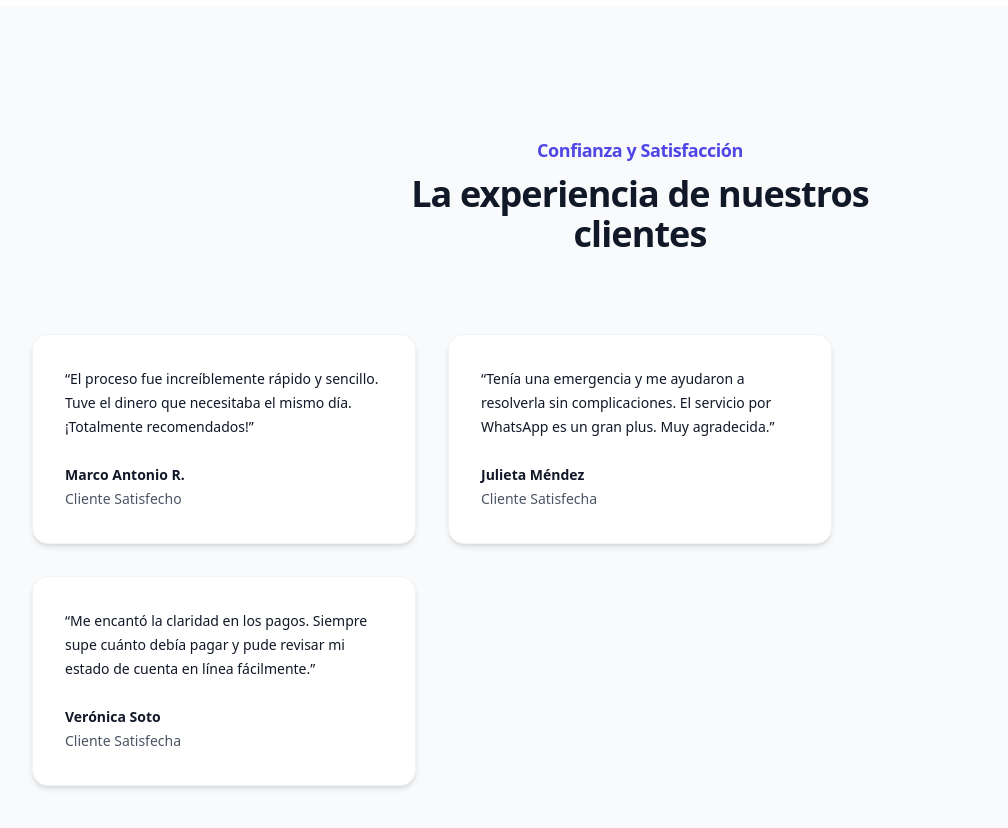
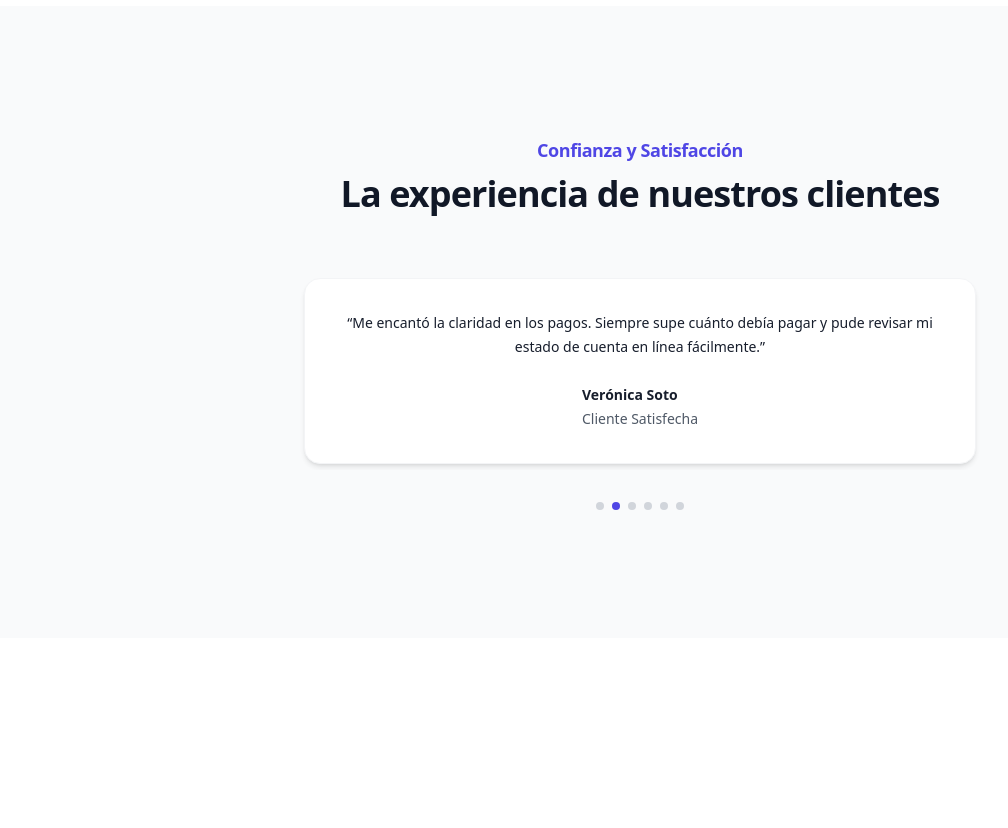
Before and after one commit to Nath1x/prfin-app, a React (Vite) app in the folder frontend/: page / in a window 1280 px wide. Shown: the part 1260-2088 px from the top of the page, without its empty margins (0-1008 px from the left). After the commit the page ends 1898 px from the top, so only its background shows below. Built offline with nearby package versions, Linux system fonts and the light colour scheme.

Commit message:
home definido 06

```diff
--- a/frontend/src/App.jsx
+++ b/frontend/src/App.jsx
@@ -13,6 +13,41 @@ const FeatureIcon = ({ children }) => (
     </div>
 );
 
+// --- DATOS DE LOS TESTIMONIOS ---
+const testimonials = [
+    {
+        quote: "El proceso fue increíblemente rápido y sencillo. Tuve el dinero que necesitaba el mismo día. ¡Totalmente recomendados!",
+        author: "Marco Antonio R.",
+        title: "Cliente Satisfecho"
+    },
+    {
+        quote: "Me encantó la claridad en los pagos. Siempre supe cuánto debía pagar y pude revisar mi estado de cuenta en línea fácilmente.",
+        author: "Verónica Soto",
+        title: "Cliente Satisfecha"
+    },
+    {
+        quote: "Tenía una emergencia y me ayudaron a resolverla sin complicaciones. El servicio por WhatsApp es un gran plus. Muy agradecida.",
+        author: "Julieta Méndez",
+        title: "Cliente Satisfecha"
+    },
+    {
+        quote: "Como dueño de un pequeño negocio, necesitaba liquidez para comprar inventario. PrFin-App me dio una solución rápida y confiable.",
+        author: "Ricardo Herrera",
+        title: "Dueño de Tienda"
+    },
+    {
+        quote: "Pude pagar la colegiatura de mi hijo a tiempo gracias a su eficiencia. El proceso es muy seguro y transparente.",
+        author: "Laura Campos",
+        title: "Madre de Familia"
+    },
+    {
+        quote: "Comparado con otros servicios, aquí todo es más claro y el trato es más personal. Se siente la confianza desde el primer momento.",
+        author: "David Morales",
+        title: "Profesional Independiente"
+    }
+];
+
+
 // --- COMPONENTE PRINCIPAL DE LA PÁGINA DE INICIO ---
 const App = () => {
     // --- ESTADO Y LÓGICA PARA LA CALCULADORA INTERACTIVA ---
@@ -22,6 +57,9 @@ const App = () => {
     const TASA_FIJA = 1.45; // Tasa del 45% (1000 se convierte en 1450)
     const PLAZO_DIAS = 29;
 
+    // --- ESTADO Y LÓGICA PARA EL CARRUSEL DE TESTIMONIOS ---
+    const [currentTestimonial, setCurrentTestimonial] = useState(0);
+
     useEffect(() => {
         const montoNumerico = parseFloat(monto) || 0;
         const totalFinal = montoNumerico * TASA_FIJA;
@@ -29,7 +67,16 @@ const App = () => {
 
         setTotalPagar(totalFinal.toFixed(2));
         setPagoDiario(cuotaDiaria.toFixed(2));
-    }, [monto]); // Se ejecuta cada vez que el 'monto' cambia
+    }, [monto]);
+
+    useEffect(() => {
+        // Cambia el testimonio cada 5 segundos
+        const timer = setInterval(() => {
+            setCurrentTestimonial((prev) => (prev + 1) % testimonials.length);
+        }, 5000);
+        // Limpia el intervalo cuando el componente se desmonta
+        return () => clearInterval(timer);
+    }, []);
 
     return (
         <div className="bg-white">
@@ -137,48 +184,43 @@ const App = () => {
                     </div>
                 </div>
 
-                {/* ========== SECCIÓN DE TESTIMONIOS ========== */}
+                {/* ========== SECCIÓN DE TESTIMONIOS (CARRUSEL) ========== */}
                 <section className="bg-gray-50 py-24 sm:py-32">
                     <div className="mx-auto max-w-7xl px-6 lg:px-8">
-                        <div className="mx-auto max-w-xl text-center">
+                        <div className="mx-auto max-w-2xl text-center">
                             <h2 className="text-lg font-semibold leading-8 tracking-tight text-indigo-600">Confianza y Satisfacción</h2>
                             <p className="mt-2 text-3xl font-bold tracking-tight text-gray-900 sm:text-4xl">La experiencia de nuestros clientes</p>
                         </div>
-                        <div className="mx-auto mt-16 flow-root max-w-2xl sm:mt-20 lg:mx-0 lg:max-w-none">
-                            <div className="-mt-8 sm:-mx-4 sm:columns-2 sm:text-[0] lg:columns-3">
-                                <div className="pt-8 sm:inline-block sm:w-full sm:px-4">
-                                    <figure className="rounded-2xl bg-white p-8 text-sm leading-6 shadow-md border border-gray-100">
-                                        <blockquote className="text-gray-900"><p>“El proceso fue increíblemente rápido y sencillo. Tuve el dinero que necesitaba el mismo día. ¡Totalmente recomendados!”</p></blockquote>
-                                        <figcaption className="mt-6 flex items-center gap-x-4">
+                        <div className="relative mt-16">
+                            <div className="overflow-hidden relative h-48">
+                                {testimonials.map((testimonial, index) => (
+                                    <div
+                                        key={index}
+                                        className={`absolute inset-0 transition-opacity duration-1000 ease-in-out ${index === currentTestimonial ? 'opacity-100' : 'opacity-0'}`}
+                                    >
+                                        <figure className="rounded-2xl bg-white p-8 text-sm leading-6 shadow-md border border-gray-100 max-w-2xl mx-auto">
+                                            <blockquote className="text-center text-gray-900">
+                                                <p>“{testimonial.quote}”</p>
+                                            </blockquote>
+                                            <figcaption className="mt-6 flex justify-center items-center gap-x-4">
                                                 <div>
-                                                <div className="font-semibold text-gray-900">Marco Antonio R.</div>
-                                                <div className="text-gray-600">Cliente Satisfecho</div>
+                                                    <div className="font-semibold text-gray-900">{testimonial.author}</div>
+                                                    <div className="text-gray-600">{testimonial.title}</div>
                                                 </div>
                                             </figcaption>
                                         </figure>
                                     </div>
-                                <div className="pt-8 sm:inline-block sm:w-full sm:px-4">
-                                    <figure className="rounded-2xl bg-white p-8 text-sm leading-6 shadow-md border border-gray-100">
-                                        <blockquote className="text-gray-900"><p>“Me encantó la claridad en los pagos. Siempre supe cuánto debía pagar y pude revisar mi estado de cuenta en línea fácilmente.”</p></blockquote>
-                                        <figcaption className="mt-6 flex items-center gap-x-4">
-                                            <div>
-                                                <div className="font-semibold text-gray-900">Verónica Soto</div>
-                                                <div className="text-gray-600">Cliente Satisfecha</div>
+                                ))}
                             </div>
-                                        </figcaption>
-                                    </figure>
-                                </div>
-                                 <div className="pt-8 sm:inline-block sm:w-full sm:px-4">
-                                    <figure className="rounded-2xl bg-white p-8 text-sm leading-6 shadow-md border border-gray-100">
-                                        <blockquote className="text-gray-900"><p>“Tenía una emergencia y me ayudaron a resolverla sin complicaciones. El servicio por WhatsApp es un gran plus. Muy agradecida.”</p></blockquote>
-                                        <figcaption className="mt-6 flex items-center gap-x-4">
-                                            <div>
-                                                <div className="font-semibold text-gray-900">Julieta Méndez</div>
-                                                <div className="text-gray-600">Cliente Satisfecha</div>
-                                            </div>
-                                        </figcaption>
-                                    </figure>
-                                </div>
+                            <div className="mt-8 flex justify-center gap-x-2">
+                                {testimonials.map((_, index) => (
+                                    <button
+                                        key={index}
+                                        onClick={() => setCurrentTestimonial(index)}
+                                        className={`h-2 w-2 rounded-full ${currentTestimonial === index ? 'bg-indigo-600' : 'bg-gray-300'}`}
+                                        aria-label={`Go to slide ${index + 1}`}
+                                    ></button>
+                                ))}
                             </div>
                         </div>
                     </div>
```
Lines whose indentation alone changed are shown as unchanged.
